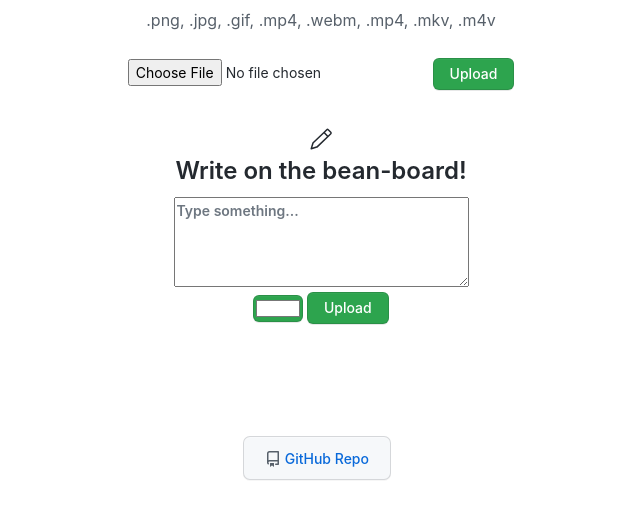
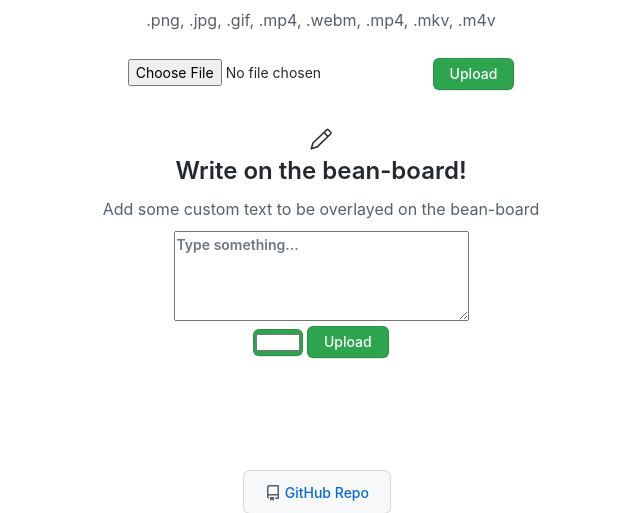
Before and after one commit to GrantBirki/bean-board, a Flask app: page / in a window 1280 px wide. Shown: the part 200-713 px from the top of the page, without its empty margins (319-959 px from the left). Run offline with Flask 2, Linux system fonts and the light colour scheme.

Commit message:
moar text

```diff
--- a/templates/index.html
+++ b/templates/index.html
@@ -24,6 +24,7 @@
         </path>
     </svg>
     <h2 class="mb-2">Write on the bean-board!</h2>
+    <p>Add some custom text to be overlayed on the bean-board</p>
     <form method=post enctype=multipart/form-data>
         <label>
             <textarea name="text" placeholder="Type something..." rows="4" cols="30"></textarea>
```
